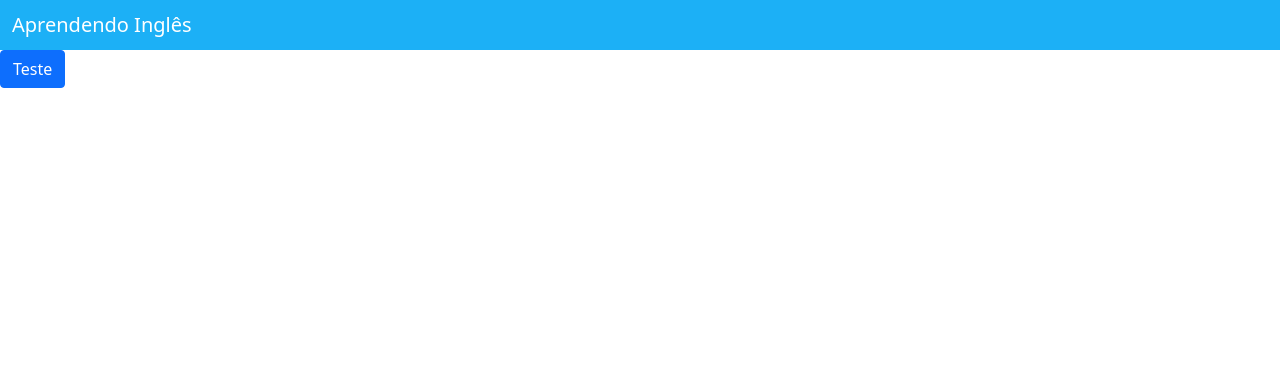
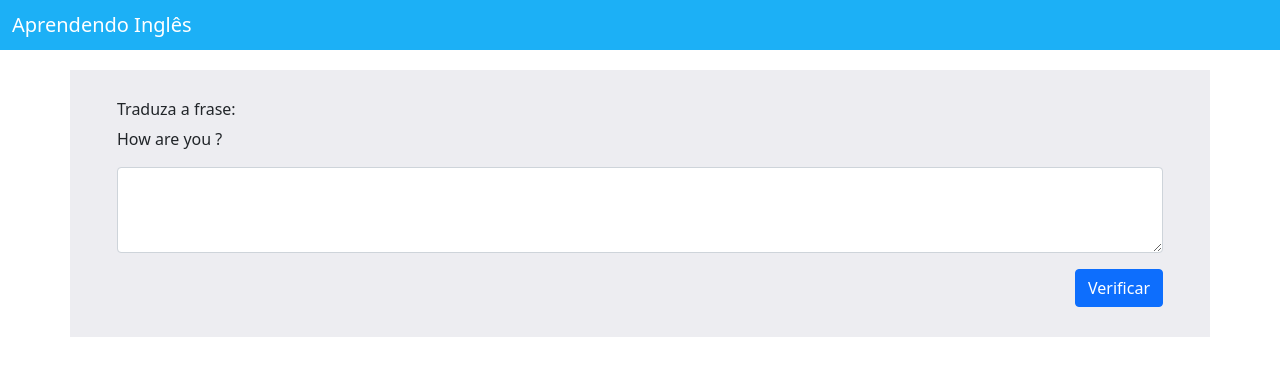
Before and after one commit to ThomasPeruch/LearningEnglish-angular, an Angular app: page / in a window 1280 px wide. Shown: the top 376 px of the page. Built offline with nearby package versions, Linux system fonts and the light colour scheme.

Commit message:
panel template

```diff
--- a/src/app/panel/panel.component.css
+++ b/src/app/panel/panel.component.css
@@ -0,0 +1,21 @@
+.container{
+    background-color: #EDEDF1;
+}
+.mb-3{
+    padding-left: 35px;
+    padding-right: 35px;
+}
+
+.text-in-page{
+    margin-left: 35px;
+}
+
+.jumbotron{
+    margin-top: 20px;
+    padding-top: 30px;
+    padding-bottom: 30px;
+}
+
+.col-bt{
+   margin-right: 35px;
+}
--- a/src/app/panel/panel.component.html
+++ b/src/app/panel/panel.component.html
@@ -1,4 +1,28 @@
-<app-progress></app-progress>
-<app-attempts></app-attempts>
-
-<button class="btn btn-primary">Teste</button>
+<div class="container">
+    <div class="jumbotron">
+        <div class="row">
+            <div class="col-sm-6">
+                <app-progress></app-progress>
+            </div>
+            <div class="col-sm-6">
+                <app-attempts></app-attempts>
+            </div>
+        </div>
+        <div class="row">
+            <div class="col">
+                <h6 class="text-in-page">Traduza a frase: </h6>
+                <p class="text-in-page">How are you ?</p>
+                <div class="mb-3">
+                    <textarea class="form-control" rows="3"></textarea>
+                </div>
+            </div>
+        </div>
+        <div class="row">
+            <div class="col col-bt">
+                <div class="d-flex justify-content-end">
+                    <button type="button" class="btn btn-primary">Verificar</button>
+                </div>
+            </div>
+        </div>
+    </div>
+</div>
```
